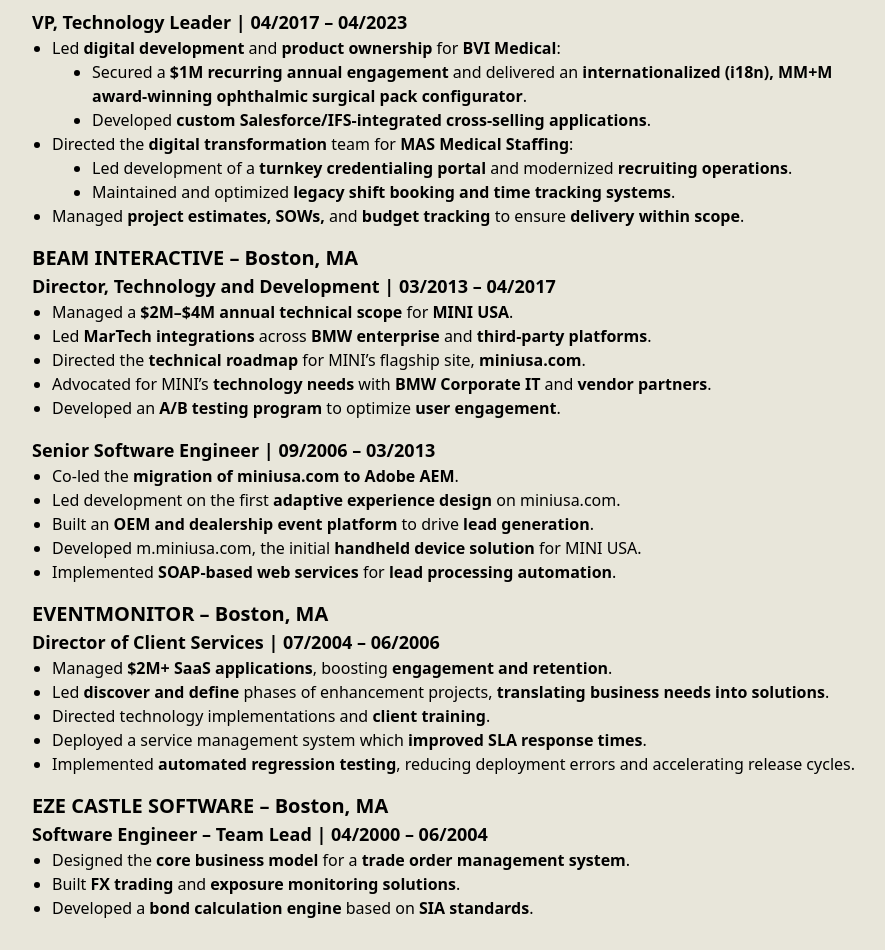
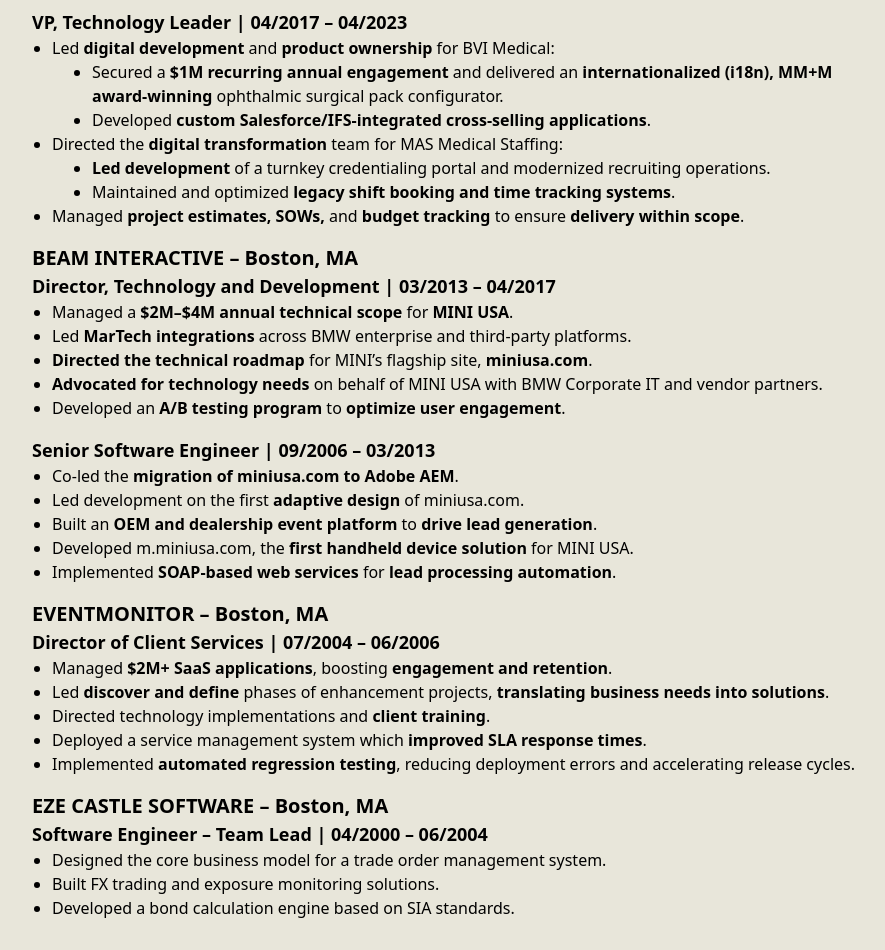
Before and after one commit to jrmaloney/jmaloney-nextjs-tw, a Next.js app: page /resume in a window 1280 px wide. Shown: the part 940-1890 px from the top of the page, without its empty margins (192-1077 px from the left). Built offline with nearby package versions, Linux system fonts and the light colour scheme.

Commit message:
format updates and new PDF

```diff
--- a/app/resume/page.tsx
+++ b/app/resume/page.tsx
@@ -70,14 +70,14 @@ const Resume = () => {
           <div className="print-page-break"></div>
           <h4 className="text-lg font-semibold mt-4">VP, Technology Leader | 04/2017 – 04/2023</h4>
           <ul className="list-disc pl-5">
-            <li>Led <strong>digital development</strong> and <strong>product ownership</strong> for <strong>BVI Medical</strong>:</li>
+            <li>Led <strong>digital development</strong> and <strong>product ownership</strong> for BVI Medical:</li>
             <ul className="list-disc pl-10">
-              <li>Secured a <strong>$1M recurring annual engagement</strong> and delivered an <strong>internationalized (i18n), MM+M award-winning ophthalmic surgical pack configurator</strong>.</li>
+              <li>Secured a <strong>$1M recurring annual engagement</strong> and delivered an <strong>internationalized (i18n), MM+M award-winning</strong> ophthalmic surgical pack configurator.</li>
               <li>Developed <strong>custom Salesforce/IFS-integrated cross-selling applications</strong>.</li>
             </ul>
-            <li>Directed the <strong>digital transformation</strong> team for <strong>MAS Medical Staffing</strong>:</li>
+            <li>Directed the <strong>digital transformation</strong> team for MAS Medical Staffing:</li>
             <ul className="list-disc pl-10">
-              <li>Led development of a <strong>turnkey credentialing portal</strong> and modernized <strong>recruiting operations</strong>.</li>
+              <li><strong>Led development</strong> of a turnkey credentialing portal and modernized recruiting operations.</li>
               <li>Maintained and optimized <strong>legacy shift booking and time tracking systems</strong>.</li>
             </ul>
             <li>Managed <strong>project estimates, SOWs,</strong> and <strong>budget tracking</strong> to ensure <strong>delivery within scope</strong>.</li>
@@ -89,18 +89,18 @@ const Resume = () => {
           <h4 className="text-lg font-semibold">Director, Technology and Development | 03/2013 – 04/2017</h4>
           <ul className="list-disc pl-5">
             <li>Managed a <strong>$2M–$4M annual technical scope</strong> for <strong>MINI USA</strong>.</li>
-            <li>Led <strong>MarTech integrations</strong> across <strong>BMW enterprise</strong> and <strong>third-party platforms</strong>.</li>
-            <li>Directed the <strong>technical roadmap</strong> for MINI’s flagship site, <strong>miniusa.com</strong>.</li>
-            <li>Advocated for MINI’s <strong>technology needs</strong> with <strong>BMW Corporate IT</strong> and <strong>vendor partners</strong>.</li>
-            <li>Developed an <strong>A/B testing program</strong> to optimize <strong>user engagement</strong>.</li>
+            <li>Led <strong>MarTech integrations</strong> across BMW enterprise and third-party platforms.</li>
+            <li><strong>Directed the technical roadmap</strong> for MINI’s flagship site, <strong>miniusa.com</strong>.</li>
+            <li><strong>Advocated for technology needs</strong> on behalf of MINI USA with BMW Corporate IT and vendor partners.</li>
+            <li>Developed an <strong>A/B testing program</strong> to <strong>optimize user engagement</strong>.</li>
           </ul>
 
           <h4 className="text-lg font-semibold mt-4">Senior Software Engineer | 09/2006 – 03/2013</h4>
           <ul className="list-disc pl-5">
             <li>Co-led the <strong>migration of miniusa.com to Adobe AEM</strong>.</li>
-            <li>Led development on the first <strong>adaptive experience design</strong> on miniusa.com.</li>
-            <li>Built an <strong>OEM and dealership event platform</strong> to drive <strong>lead generation</strong>.</li>
-            <li>Developed m.miniusa.com, the initial <strong>handheld device solution</strong> for MINI USA.</li>
+            <li>Led development on the first <strong>adaptive design</strong> of miniusa.com.</li>
+            <li>Built an <strong>OEM and dealership event platform</strong> to <strong>drive lead generation</strong>.</li>
+            <li>Developed m.miniusa.com, the <strong>first handheld device solution</strong> for MINI USA.</li>
             <li>Implemented <strong>SOAP-based web services</strong> for <strong>lead processing automation</strong>.</li>
           </ul>
         </div>
@@ -123,9 +123,9 @@ const Resume = () => {
           <h3 className="text-xl font-bold">EZE CASTLE SOFTWARE – Boston, MA</h3>
           <h4 className="text-lg font-semibold">Software Engineer – Team Lead | 04/2000 – 06/2004</h4>
           <ul className="list-disc pl-5">
-            <li>Designed the <strong>core business model</strong> for a <strong>trade order management system</strong>.</li>
-            <li>Built <strong>FX trading</strong> and <strong>exposure monitoring solutions</strong>.</li>
-            <li>Developed a <strong>bond calculation engine</strong> based on <strong>SIA standards</strong>.</li>
+            <li>Designed the core business model for a trade order management system.</li>
+            <li>Built FX trading and exposure monitoring solutions.</li>
+            <li>Developed a bond calculation engine based on SIA standards.</li>
           </ul>
         </div>
         {/*
```
Also changed, not shown: 1 other file (tests, documents, lock files or other folders).
